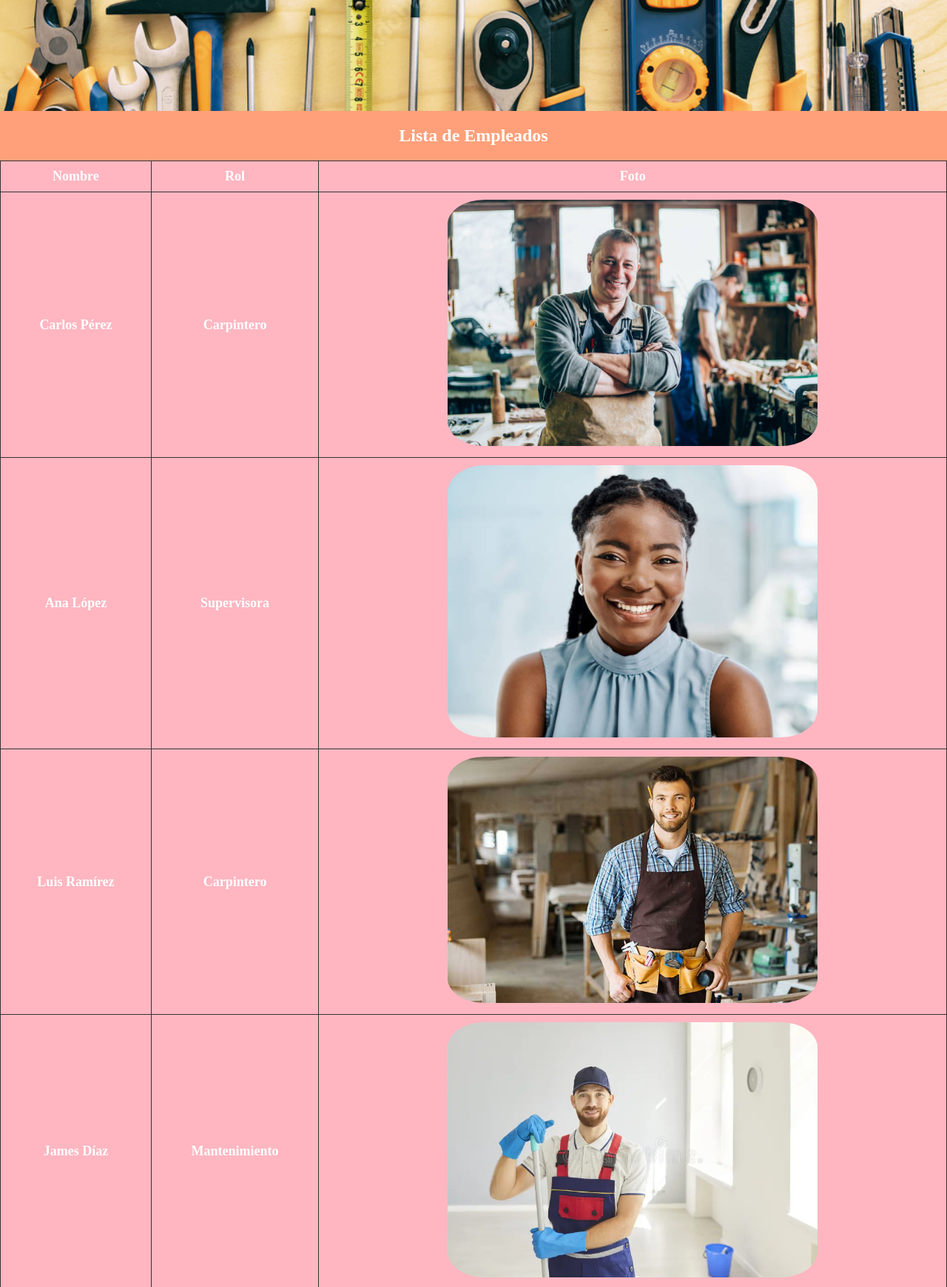
After one commit to Drewster64/microserver, a Flask app: page /empleados in a window 1280 px wide. The commit adds this page. Shown: the top 1740 px of the page at 74% size. Run offline with Flask 3, Linux system fonts and the light colour scheme.

Commit message:
modulo 2 leccion 1 -- version 2

```diff
--- a/Modulo2 Apps/project/app.py
+++ b/Modulo2 Apps/project/app.py
@@ -14,5 +14,15 @@ def tareas():
     ]
     return render_template('tareas.html', tareas=tareas)
 
+@app.route('/empleados')
+def empleados():
+    empleados_info = [
+        {"nombre": "Carlos Pérez", "rol": "Carpintero", "foto": "employee1.jpg"},
+        {"nombre": "Ana López", "rol": "Supervisora", "foto": "supervisor.jpg"},
+        {"nombre": "Luis Ramírez", "rol": "Carpintero", "foto": "employee2.jpg"},
+        {"nombre": "James Díaz", "rol": "Mantenimiento", "foto": "employee3.webp"}
+    ]
+    return render_template('empleados.html', empleados=empleados_info)
+
 if __name__ == '__main__':
     app.run(debug=True)
--- a/Modulo2 Apps/project/static/styles.css
+++ b/Modulo2 Apps/project/static/styles.css
@@ -17,11 +17,31 @@ body {
 }
 .header-image {
     width: 100%;
-    height: 150px; /* ajusta aquí la altura deseada */
-    object-fit: cover; /* asegura que se recorte y no se deforme */
+    height: 150px;
+    object-fit: cover;
 }
 .footer-image {
     width: 100%;
-    height: 150; /* o ajusta a lo que necesites */
+    height: 150;
     object-fit: cover;
 }
+.employeePic {
+    width: 500px;
+    height: auto;
+    border-radius: 10%;
+}
+table {
+    width: 100%;
+    border-collapse: collapse;
+    margin-top: 20px;
+    background-color: lightpink;
+}
+
+table, th, td {
+    border: 1px solid #333; /* Color y grosor del borde */
+}
+
+th, td {
+    padding: 10px;
+    text-align: center;
+}
--- /dev/null
+++ b/Modulo2 Apps/project/templates/base2.html
@@ -0,0 +1,20 @@
+<!DOCTYPE html>
+<html>
+<head>
+    <title>{% block title %}Mi Aplicación{% endblock %}</title>
+    <link rel="stylesheet" type="text/css" href="{{ url_for('static', filename='styles.css') }}">
+</head>
+<body>
+    <header class="header-image">
+        <img src="{{ url_for('static', filename='warehousebanner.webp') }}" alt="Banner de Almacen" class="header-image">
+    </header>
+
+    <main>
+        {% block content %}{% endblock %}
+    </main>
+
+    <footer>
+        <img src="{{ url_for('static', filename='warehousefooter.jpg') }}" alt="Footer de Almacen" class="footer-image footer">
+    </footer>
+</body>
+</html>
--- /dev/null
+++ b/Modulo2 Apps/project/templates/empleados.html
@@ -0,0 +1,25 @@
+{% extends 'base2.html' %}
+
+{% block title %}Empleados - Carpintería{% endblock %}
+
+{% block content %}
+    <h2 class="titlefont">Lista de Empleados</h2>
+    <table>
+        <thead>
+            <tr class="letter">
+                <th>Nombre</th>
+                <th>Rol</th>
+                <th>Foto</th>
+            </tr>
+        </thead>
+        <tbody class="letter">
+            {% for empleado in empleados %}
+                <tr>
+                    <td>{{ empleado.nombre }}</td>
+                    <td>{{ empleado.rol }}</td>
+                    <td><img src="{{ url_for('static', filename=empleado.foto) }}" alt="Foto de {{ empleado.nombre }}" class="employeePic"></td>
+                </tr>
+            {% endfor %}
+        </tbody>
+    </table>
+{% endblock %}
```
Also changed, not shown: Modulo2 Apps/project/static/employee.webp (added), Modulo2 Apps/project/static/employee1.jpg (added), Modulo2 Apps/project/static/employee2.jpg (added), Modulo2 Apps/project/static/employee3.webp (added), Modulo2 Apps/project/static/supervisor.jpg (added).
